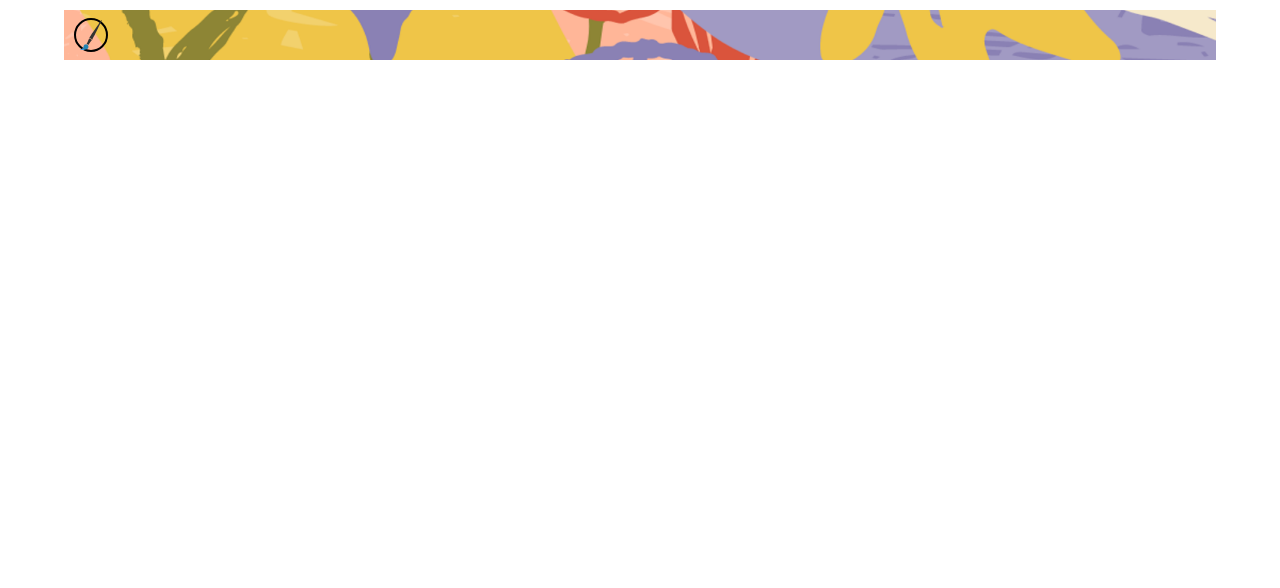
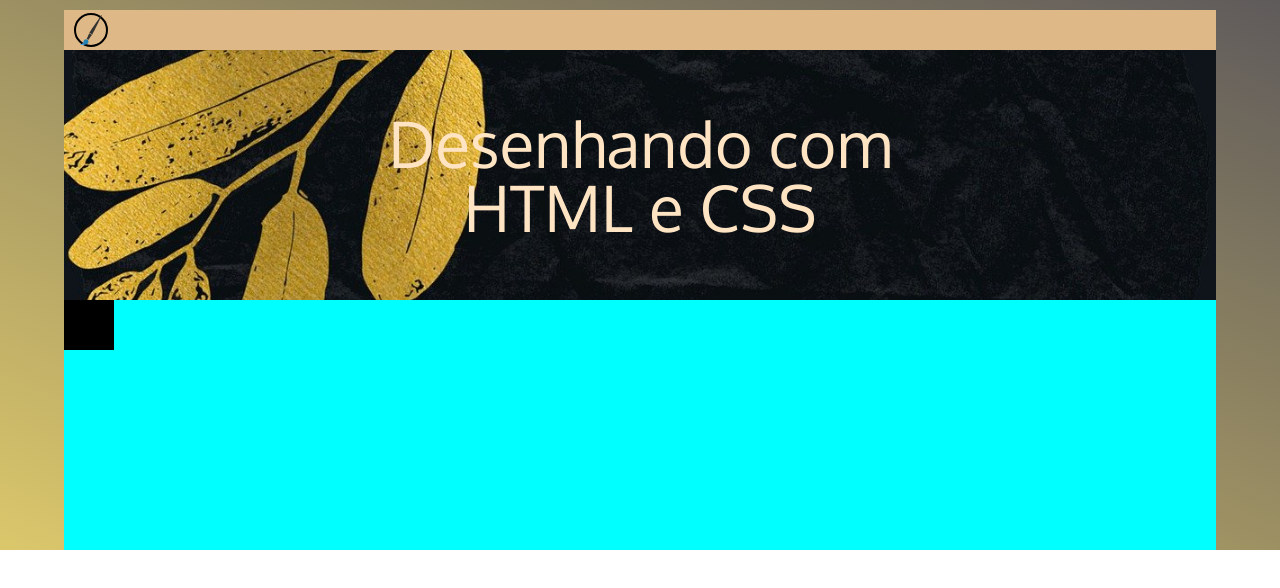
Before and after one commit to pamelaoliveirasilva/desenhando-com-html-css, a plain HTML site: page index.html in a window 1280 px wide. Drawn offline with Linux system fonts and the light colour scheme.

Commit message:
feat: página inicial, sections e posicionamento do carrossel do index.html

```diff
--- a/css/global.css
+++ b/css/global.css
@@ -0,0 +1 @@
+@import url('https://fonts.googleapis.com/css2?family=Oxygen&display=swap');
--- a/index.html
+++ b/index.html
@@ -25,7 +25,20 @@
             </nav>
         </div>
     </section>
+    <section class="homePage">
+        <div class="containerHomePage">
+            <span class="title">
+                Desenhando com HTML e CSS
+            </span>
+        </div>
+    </section>
+    <section class="cards">
+        <div class="containerCards">
+            <div class="card Designs">
 
+            </div>
+        </div>
+    </section>
     <script src="js/script.js" type="text/javascript"></script>
 </body>
 </html>
--- a/style.css
+++ b/style.css
@@ -3,16 +3,17 @@
 body {
     display: flex;
     flex-direction: column;
+    background-image: linear-gradient( to right top, rgb(219, 199, 107), rgb(95, 91, 91));
+    background-repeat: no-repeat;
 }
 
 .menu {
     position: relative;
     width: 90vw;
-    height: 50px;
+    height: 40px;
     margin: auto;
     margin-top: 10px;
-    background-image: url(assets/background_menu_up.png);
-    background-size: cover;
+    background-color: burlywood;
 }
 
 .containerLogo {
@@ -30,3 +31,43 @@ body {
     width: 30px;
     height: auto;
 }
+
+.containerHomePage {
+    z-index: -1;
+    position: relative;
+    width: 90vw;
+    height: 250px;
+    margin: auto;
+    display: flex;
+    flex-direction: column;
+    text-align: center;
+    background-image: url(assets/background_home.jpg);
+    background-size: cover;
+    box-shadow: inset 1px 1px 5% gold;;
+}
+
+.title {
+    position: absolute;
+    top: 50%;
+    left: 50%;
+    transform: translate(-50%, -50%);
+    font-family: 'Oxygen', sans-serif;
+    font-size: calc(1 * 5vw);
+    color: bisque;
+}
+
+.containerCards {
+    position: relative;
+    width: 90vw;
+    height: 250px;
+    margin: auto;
+    display: flex;
+    flex-direction: row;
+    background-color: aqua;
+}
+
+.card {
+    width: 50px;
+    height: 50px;
+    background-color: black;
+}
```
Also changed, not shown: pages/cat.html (+9 -5 lines), assets/background_home.jpg (added).
